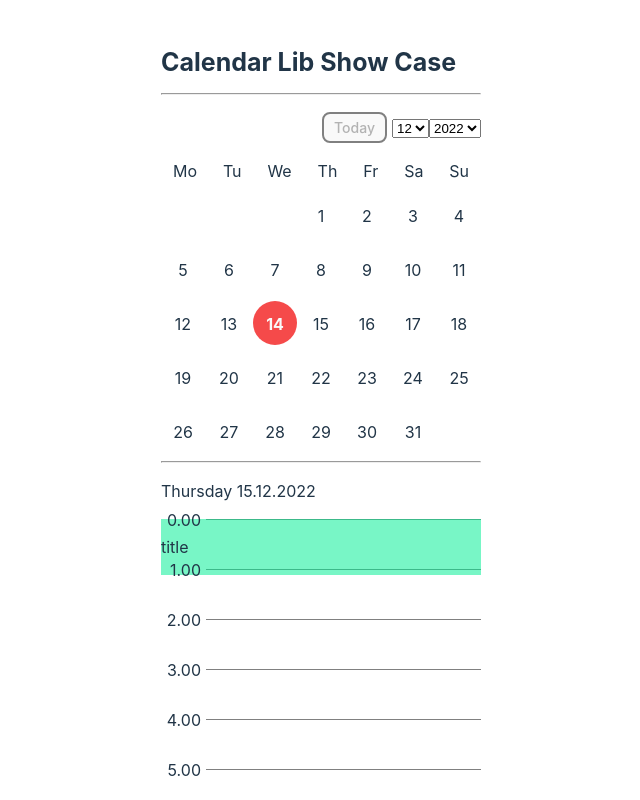
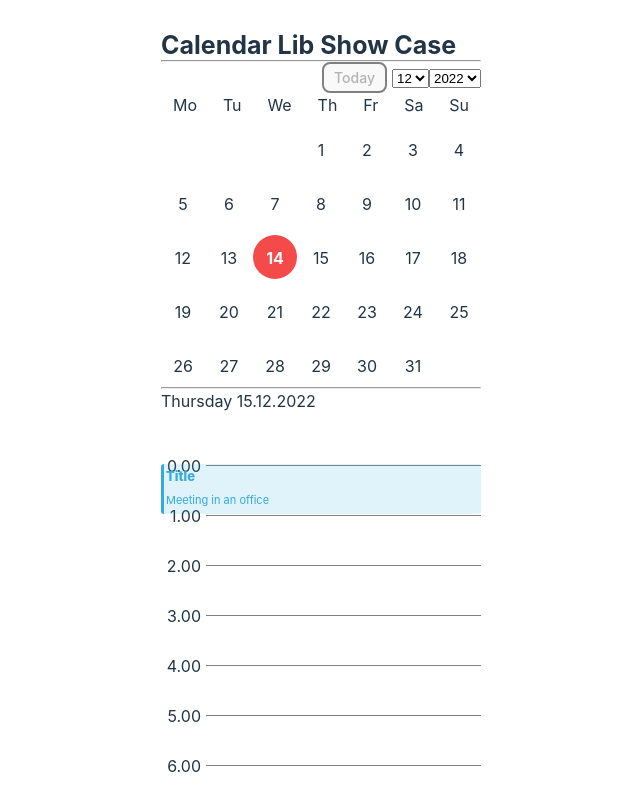
Before and after one commit to LeTranAnhVu/calender-lib, a React (Vite) app: page / in a window 1280 px wide. Shown: the top 800 px of the page, without its empty margins (319-959 px from the left). Built offline with nearby package versions, Linux system fonts and the light colour scheme.

Commit message:
Create and style time frame overlay

```diff
--- a/src/layout/components/CalendarDay/TimeFrame.scss
+++ b/src/layout/components/CalendarDay/TimeFrame.scss
@@ -2,12 +2,6 @@
   display: flex;
   flex-direction: column;
   position: relative;
-
-  .task {
-    position: absolute;
-    width: 100%;
-    background: rgba(1, 238, 147, 0.53);
-  }
 
   .time-frame-element {
     display: flex;
--- a/src/layout/components/CalendarDay/TimeFrame.tsx
+++ b/src/layout/components/CalendarDay/TimeFrame.tsx
@@ -1,6 +1,7 @@
 import { range, rangeFromOne } from '@/lib/array/range'
 import './TimeFrame.scss'
 import { useRef } from 'react'
+import TimeFrameOverlay from './TimeFrameOverLay'
 
 const hours = range(0, 23, 1)
 
@@ -17,9 +18,7 @@ const TimeFrame = () => {
 
   return (
     <div ref={wrapperRef} className="time-frame-wrapper">
-      <div className="task">
-        <p>title</p>
-      </div>
+      <TimeFrameOverlay  title="Title" content="Meeting in an office" top={50} height={50}/>
       {hours.map((hour) => (
         <div key={hour} className="time-frame-element">
           <div className="hour">
--- /dev/null
+++ b/src/layout/components/CalendarDay/TimeFrameOverlay.scss
@@ -0,0 +1,57 @@
+.time-frame-overlay-wrapper {
+    &::before{
+        background-color: $blue-light; // default bg color
+        content: "";
+        width: 100%;
+        height: 100%;
+        position: absolute;
+        z-index: 0;
+        opacity: 0.15;
+    }
+    position: relative;
+    z-index: 1;
+
+    width: 100%; // it can be modify
+    height: 47px; // default height for 1 hour
+    margin: 1px 0px;
+    border-radius: 3px;
+    border-left: solid 3px $blue-light;
+    overflow: hidden;
+
+    .time-frame-overlay-title {
+        position: relative;
+        z-index: 1;
+
+        display: -webkit-box;
+        -webkit-line-clamp: 1;
+        -webkit-box-orient: vertical;
+        overflow: hidden;
+
+        width: 100%;
+        margin-left: 2px;
+        border-radius: 3px;
+
+        font-size: 13px;
+        font-weight: 800;
+        color: $blue-light; // default color
+    }
+
+    .time-frame-overlay-content {
+        position: relative;
+        z-index: 1;
+        // width: 100%;
+
+        // height: calc(100% - 24px);
+
+        display: -webkit-box;
+        -webkit-box-orient: vertical;
+        // white-space: wrap;
+        overflow: hidden;
+        // display: inline-block;
+        text-overflow: ellipsis;
+
+        margin-left: 2px;
+        color: $blue-light; // default color
+        font-size: 11px;
+    }
+}
--- a/src/layout/components/CalendarDay/TimeFrameOverlay.tsx
+++ b/src/layout/components/CalendarDay/TimeFrameOverlay.tsx
@@ -1,15 +1,20 @@
 import './TimeFrameOverlay.scss'
 
-type TimeFrameOverlayProps {
-    title?: string,
-    content?: string,
+type TimeFrameOverlayProps = {
+    title: string,
+    content: string,
+    bgColor?: string,
+    top: number,
+    height: number,
 }
 
-const TimeFrameOverlay = ({title, content}: TimeFrameOverlayProps) => {
+const TimeFrameOverlay = ({title, content, bgColor, top, height}: TimeFrameOverlayProps) => {
+    const numberOfLines = Math.round((height - 24)/24)
+
     return (
-        <div className="time-frame-overlay-wrapper" >
-            <div className="time-frame-overlay-title">Title {title}</div>
-            <p className="time-frame-overlay-content">Meeting in the office! {content}</p>
+        <div className="time-frame-overlay-wrapper" style={{backgroundColor: bgColor, top: `${top}px`, height: `${height}px`}}>
+            <div className="time-frame-overlay-title">{title}</div>
+            <p className="time-frame-overlay-content" style={{WebkitLineClamp: numberOfLines}}>{content}</p>
         </div>
     )
 }
--- a/src/themes/default.scss
+++ b/src/themes/default.scss
@@ -2,5 +2,6 @@ $white: #f9f9f9;
 $black: #1a1a1a;
 $grey: grey;
 
+$blue-light: #34aadd;
 $primary : #f54a4a;
 $disabled : $grey;
--- a/src/themes/typo.scss
+++ b/src/themes/normalize.scss
@@ -1,5 +1,7 @@
 * {
   box-sizing: border-box;
+  padding: 0;
+  margin: 0;
 }
 
 .h1 {
--- a/src/themes/theme.scss
+++ b/src/themes/theme.scss
@@ -1,2 +1,2 @@
 @import "default";
-@import "typo";
+@import "normalize";
```
